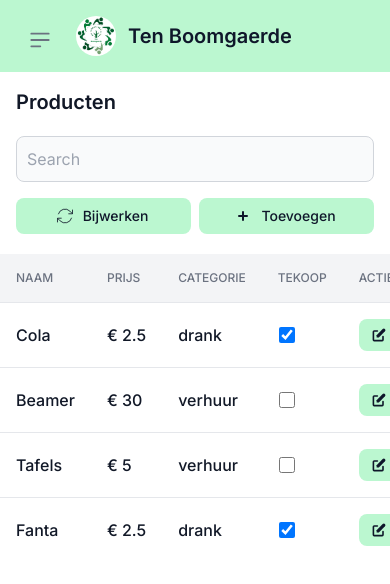
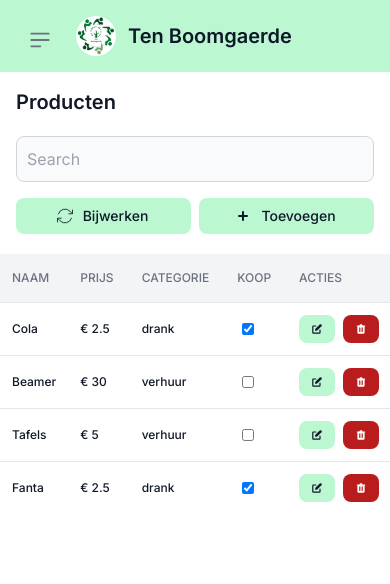
Before and after one commit to WEB4YOU-BE/P007-TenBoomgaerde, a Next.js app: page /dashboard/producten in a window 390 px wide. Shown: the top 584 px of the page. Built offline with nearby package versions, Linux system fonts and the light colour scheme.

Commit message:
Responsive fix on producten
Signed-off-by: Tiebe Deweerdt <tiebe.dw1@gmail.com>

```diff
--- a/src/app/dashboard/producten/page.tsx
+++ b/src/app/dashboard/producten/page.tsx
@@ -66,11 +66,11 @@ export default function Index() {
                                         'Naam',
                                         'Prijs',
                                         'Categorie',
-                                        'teKoop',
+                                        'Koop',
                                         'Acties'
                                     ].map((th, index) => (
                                         <th key={index} scope={"col"}
-                                            className={"p-4 text-xs font-medium text-left text-gray-500 uppercase"}>
+                                            className={"py-4 pl-3 pr-4 text-xs font-medium text-left text-gray-500 uppercase"}>
                                             {th}
                                         </th>
                                     ))
@@ -80,13 +80,13 @@ export default function Index() {
                             <tbody className={"divide-y divide-gray-200"}>
                             {products.map((product) => (
                                 <tr className={"hover:bg-gray-100"} key={product.id}>
-                                    <td className={"p-4 text-base font-medium text-gray-900 whitespace-nowrap"}>
+                                    <td className={"p-3 text-xs sm:text-base font-medium text-gray-900 whitespace-nowrap"}>
                                         <data value={"naam"}>{product.name}</data>
                                     </td>
-                                    <td className={"p-4 text-base font-medium text-gray-900 whitespace-nowrap"}>
+                                    <td className={"p-3 text-xs sm:text-base font-medium text-gray-900 whitespace-nowrap"}>
                                         <data value={"price"}>&euro; {product.price}</data>
                                     </td>
-                                    <td className={"p-4 text-base font-medium text-gray-900 whitespace-nowrap"}>
+                                    <td className={"p-3 text-xs sm:text-base font-medium text-gray-900 whitespace-nowrap"}>
                                         <data value={"category"}>{product.category}</data>
                                     </td>
                                     <td>
@@ -97,17 +97,17 @@ export default function Index() {
                                                 readOnly={true}
                                                 aria-describedby={"checkbox-1"}
                                                 type={"checkbox"}
-                                                className={"w-4 h-4 border-gray-300 rounded bg-gray-50 focus:ring-3 focus:ring-primary-300"}
+                                                className={"w-3 sm:w-4 h-3 sm:h-4 border-gray-300 rounded bg-gray-50 focus:ring-3 focus:ring-primary-300"}
                                             />
                                         </div>
                                     </td>
-                                    <td className={"p-4 space-x-2 whitespace-nowrap"}>
+                                    <td className={"p-3 space-x-2 whitespace-nowrap"}>
                                         <Link
                                             className={"inline-flex items-center px-3 py-2 text-sm font-medium text-center rounded-lg bg-green-200 hover:bg-green-300 focus:ring-4 focus:ring-green-300"}
                                             href={`/dashboard/producten/${product.id}`}
                                         >
                                             <svg
-                                                className={"w-4 h-4"}
+                                                className={"w-3 sm:w-4 h-3 sm:h-4"}
                                                 fill={"currentColor"}
                                                 viewBox={"0 0 20 20"}
                                                 xmlns={"http://www.w3.org/2000/svg"}
@@ -128,7 +128,7 @@ export default function Index() {
                                             className={"inline-flex items-center px-3 py-2 text-sm font-medium text-center text-white bg-red-700 rounded-lg hover:bg-red-800 focus:ring-4 focus:ring-red-300"}
                                         >
                                             <svg
-                                                className={"w-4 h-4"}
+                                                className={"w-3 sm:w-4 h-3 sm:h-4"}
                                                 fill={"currentColor"}
                                                 viewBox={"0 0 20 20"}
                                                 xmlns={"http://www.w3.org/2000/svg"}
--- a/src/app/dashboard/zalen/page.tsx
+++ b/src/app/dashboard/zalen/page.tsx
@@ -103,7 +103,7 @@ export default function Index() {
                                                 readOnly={true}
                                                 aria-describedby={"checkbox-1"}
                                                 type={"checkbox"}
-                                                className={"w-4 h-4 border-gray-300 rounded bg-gray-50 focus:ring-3 focus:ring-primary-300"}
+                                                className={"w-3 sm:w-4 h-3 sm:h-4 border-gray-300 rounded bg-gray-50 focus:ring-3 focus:ring-primary-300"}
                                             />
                                         </div>
                                     </td>
```
